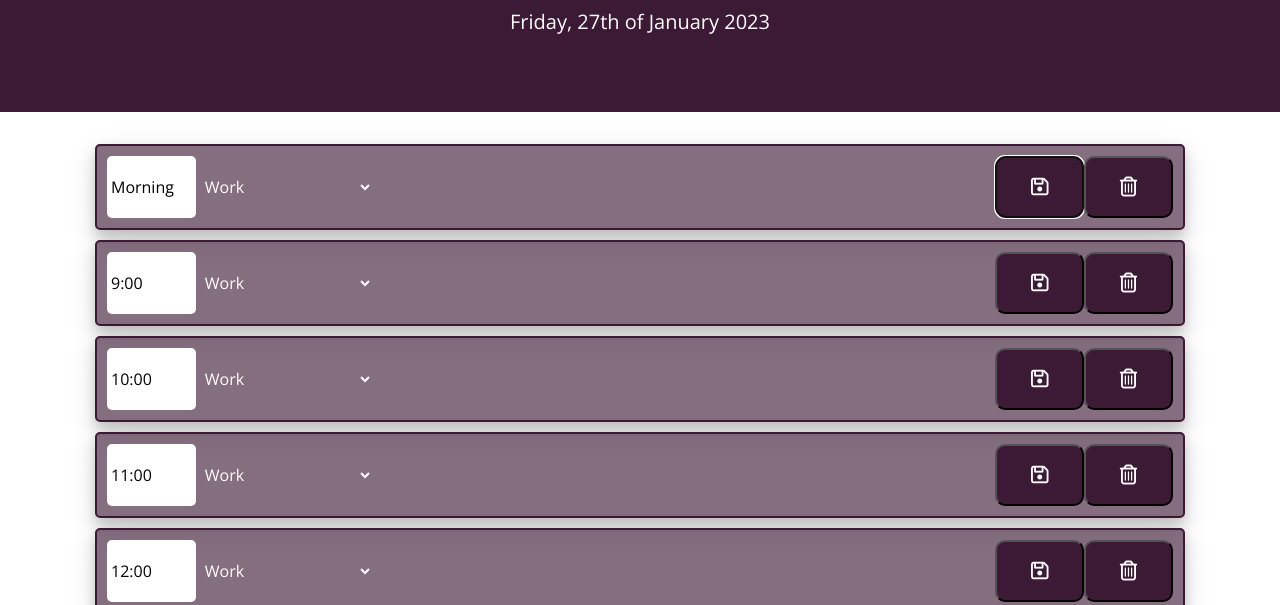
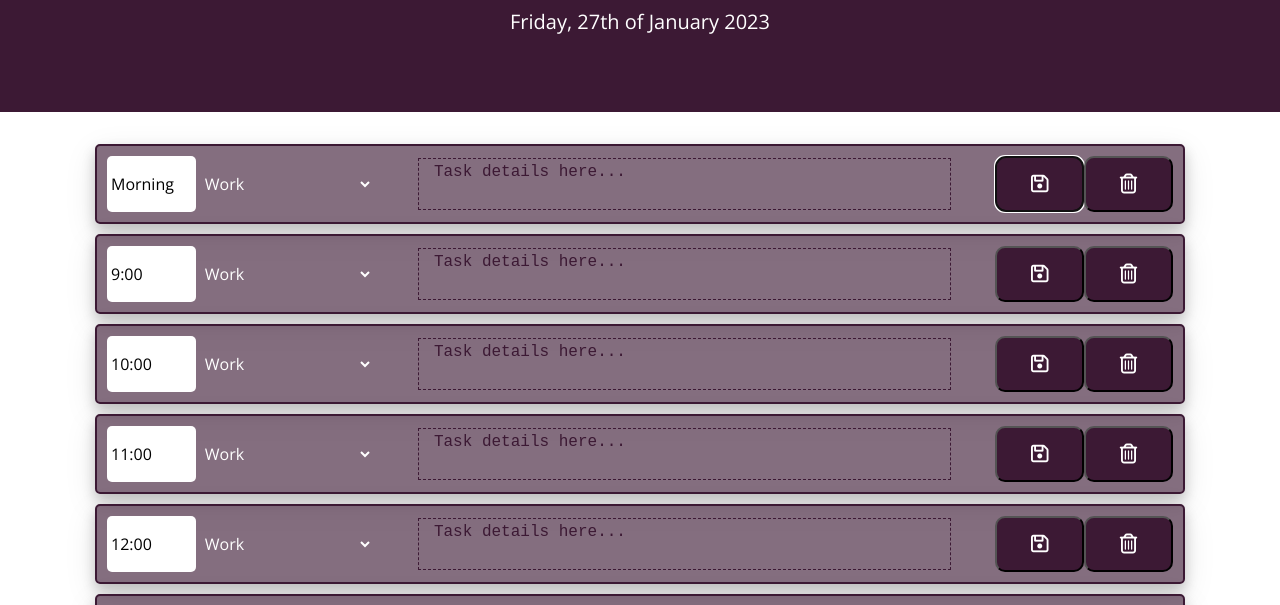
Before and after one commit to TweetingCynical/daily-planner-app, a plain HTML site: page index.html in a window 1280 px wide. Both pictures are taken after a click on the button 1039 px from the left and 369 px from the top of the page. Shown: the part 182-787 px from the top of the page. Drawn offline with nearby package versions, Linux system fonts and the light colour scheme.

Commit message:
Remove unnecessary code. Converted lets to consts where possible. Removed document.ready wrapper. Added style effects to textarea.

```diff
--- a/assets/css/style.css
+++ b/assets/css/style.css
@@ -28,11 +28,16 @@ body {
 
 textarea {
   background: transparent;
-  border: none;
+  border: 1px dashed var(--mainColor);
   resize: none;
   color: white;
-  padding: 10px;
-  margin: 5px auto;
+  padding: 5px;
+  margin: 2px auto;
+}
+
+textarea::placeholder {
+  color: var(--mainColor);
+  font-family: monospace;
 }
 
 .jumbotron {
@@ -98,12 +103,6 @@ textarea {
   font-size: 20px;
 }
 
-.saveBtn:hover,
-.clearBtn:hover {
-  transform: scale(1.05);
-  transform-origin: center;
-}
-
 .saveBtn:hover {
   background-color: #0f9d58;
 }
@@ -116,7 +115,6 @@ textarea {
 .clearBtn:hover i {
   font-size: 25px;
   color: white;
-  transition: all 0.3s ease-in-out;
 }
 
 .type {
--- a/assets/js/script.js
+++ b/assets/js/script.js
@@ -1,5 +1,4 @@
-// Wrap all code in document ready function so that the JS doesn't run until all elements on the page have loaded
-$(document).ready(function () {
+// Initialise variables
 const workingHours = [8, 9, 10, 11, 12, 13, 14, 15, 16, 17, 18];
 const container = $(".container");
 const currentDay = $("#currentDay");
@@ -73,11 +72,11 @@ $(document).ready(function () {
   // For loop to continually check time for restyling rows, and add correct classes
   for (let i = 0; i < workingHours.length; i++) {
     if (moment().hour() === workingHours[i]) {
-        $("#" + workingHours[i]).attr("class", "row time-block present");
+      $("#" + workingHours[i]).addClass("row time-block present");
     } else if (moment().hour() > workingHours[i]) {
-        $("#" + workingHours[i]).attr("class", "row time-block past");
+      $("#" + workingHours[i]).addClass("row time-block past");
     } else {
-        $("#" + workingHours[i]).attr("class", "row time-block future");
+      $("#" + workingHours[i]).addClass("row time-block future");
     }
   }
   return displayDate;
@@ -88,38 +87,39 @@ $(document).ready(function () {
   // For loop using the workingHours structure
   for (let i = 0; i < workingHours.length; i++) {
     // Create a row
-      let inputAdd = $("<section>").addClass("row time-block");
+    const inputAdd = $("<section>").addClass("row time-block");
     inputAdd.attr("id", workingHours[i]);
     container.append(inputAdd);
 
     // Create hour display
-      let hourAdd = $("<section>")
+    const hourAdd = $("<section>")
       .addClass("col-lg-1 col-md-2 col-sm-6 col-6 hour")
       .text(`${workingHours[i]}:00`);
 
     // Create option selection
-      let selectAdd = $("<select>")
+    const selectAdd = $("<select>")
       .addClass("type col-lg-2 col-md-2 col-sm-6 col-6")
       .attr("id", `select-${workingHours[i]}`);
-      let workOpt = $("<option>").attr("name", "work").text("Work");
-      let personalOpt = $("<option>").attr("name", "personal").text("Personal");
-      let otherOpt = $("<option>").attr("name", "other").text("Other");
+    const workOpt = $("<option>").attr("name", "work").text("Work");
+    const personalOpt = $("<option>").attr("name", "personal").text("Personal");
+    const otherOpt = $("<option>").attr("name", "other").text("Other");
 
     // Create textarea
-      let textAreaAdd = $("<textarea>").addClass(
-        "col-lg-7 col-md-6 col-sm-8 col-12 task"
-      );
+    const textAreaAdd = $("<textarea>")
+      .addClass("col-lg-6 col-md-5 col-sm-7 col-12 task")
+      .attr("placeholder", "Task details here...");
+
     //Create save button
-      let buttonAdd = $("<button>").addClass(
+    const buttonAdd = $("<button>").addClass(
       "button saveBtn col-lg-1 col-md-1 col-sm-2 col-6"
     );
-      let buttonIconAdd = $("<i>").addClass("fa-regular fa-floppy-disk");
+    const buttonIconAdd = $("<i>").addClass("fa-regular fa-floppy-disk");
 
     //Create clear button
-      let clearAdd = $("<button>").addClass(
+    const clearAdd = $("<button>").addClass(
       "button clearBtn col-lg-1 col-md-1 col-sm-2 col-6"
     );
-      let clearIconAdd = $("<i>").addClass("fa-regular fa-trash-can");
+    const clearIconAdd = $("<i>").addClass("fa-regular fa-trash-can");
 
     // Append newly created elements for this row
     selectAdd.append(workOpt).append(personalOpt).append(otherOpt);
@@ -128,7 +128,7 @@ $(document).ready(function () {
     clearAdd.append(clearIconAdd);
 
     // Fill the content from localStorage IF the saved date is for today
-      let saveDate = plannerObject[i + 8].saved;
+    const saveDate = plannerObject[i + 8].saved;
     if (moment().isSame(saveDate, "day")) {
       selectAdd.val(plannerObject[i + 8].type);
       textAreaAdd.val(plannerObject[i + 8].text);
@@ -142,7 +142,7 @@ $(document).ready(function () {
 
 // Get the localStorage from user's browser
 function fromStorage() {
-    let plannerObject = JSON.parse(localStorage.getItem("plannerObject"));
+  const plannerObject = JSON.parse(localStorage.getItem("plannerObject"));
   if (plannerObject !== null) {
     plannerStorage = plannerObject;
   }
@@ -160,10 +160,10 @@ $(document).ready(function () {
 
 // Add event listener for all saveBtn
 $(document).on("click", ".saveBtn", function () {
-    let timeKey = $(this).parent().attr("id");
-    let text = $(this).siblings(".task").val();
-    let type = $(this).siblings(".type").val();
-    let saved = moment();
+  const timeKey = $(this).parent().attr("id");
+  const text = $(this).siblings(".task").val();
+  const type = $(this).siblings(".type").val();
+  const saved = moment();
   toStorage(timeKey, text, type, saved);
 
   // Display message to notify user for 2 seconds that task details were saved
@@ -175,21 +175,21 @@ $(document).ready(function () {
 
 // Add event listener for clearBtn
 $(document).on("click", ".clearBtn", function () {
-    let timeKey = $(this).parent().attr("id");
+  const timeKey = $(this).parent().attr("id");
   $(this).siblings(".task").val("");
-    $(this).siblings(".type").val("");
-    let text = "";
-    let type = "";
-    let saved = "";
+  $(this).siblings(".type").val("Work");
+  const text = "";
+  const type = "";
+  const saved = "";
   toStorage(timeKey, text, type, saved);
 });
 
 // Call function to get localStorage
-  let plannerObject = fromStorage();
+const plannerObject = fromStorage();
 
 // Update the time every second so that row blocks change styling on the hour
-  setInterval(updateTime, 1000);
+setInterval(updateTime, 60000);
 
 // This is where the code starts:
 createDiary();
-});
+updateTime();
```
Lines whose indentation alone changed are shown as unchanged.
